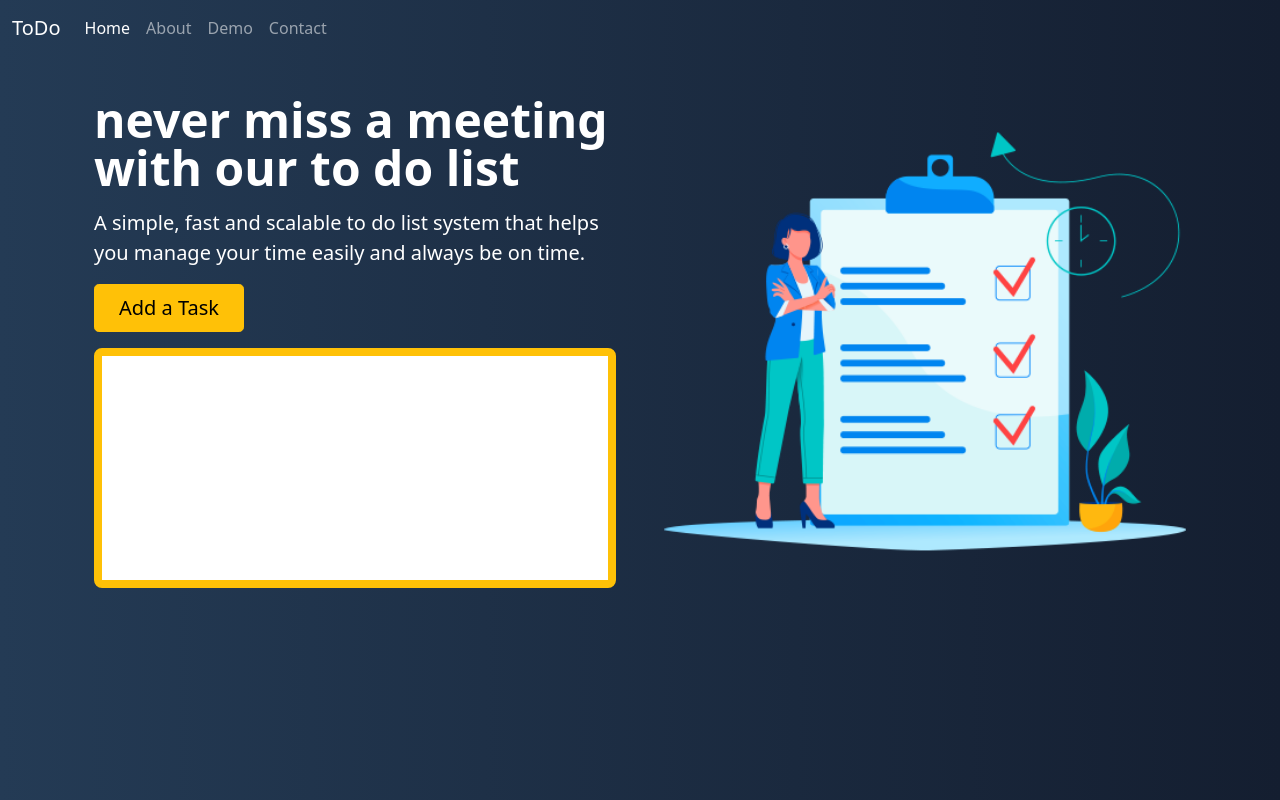
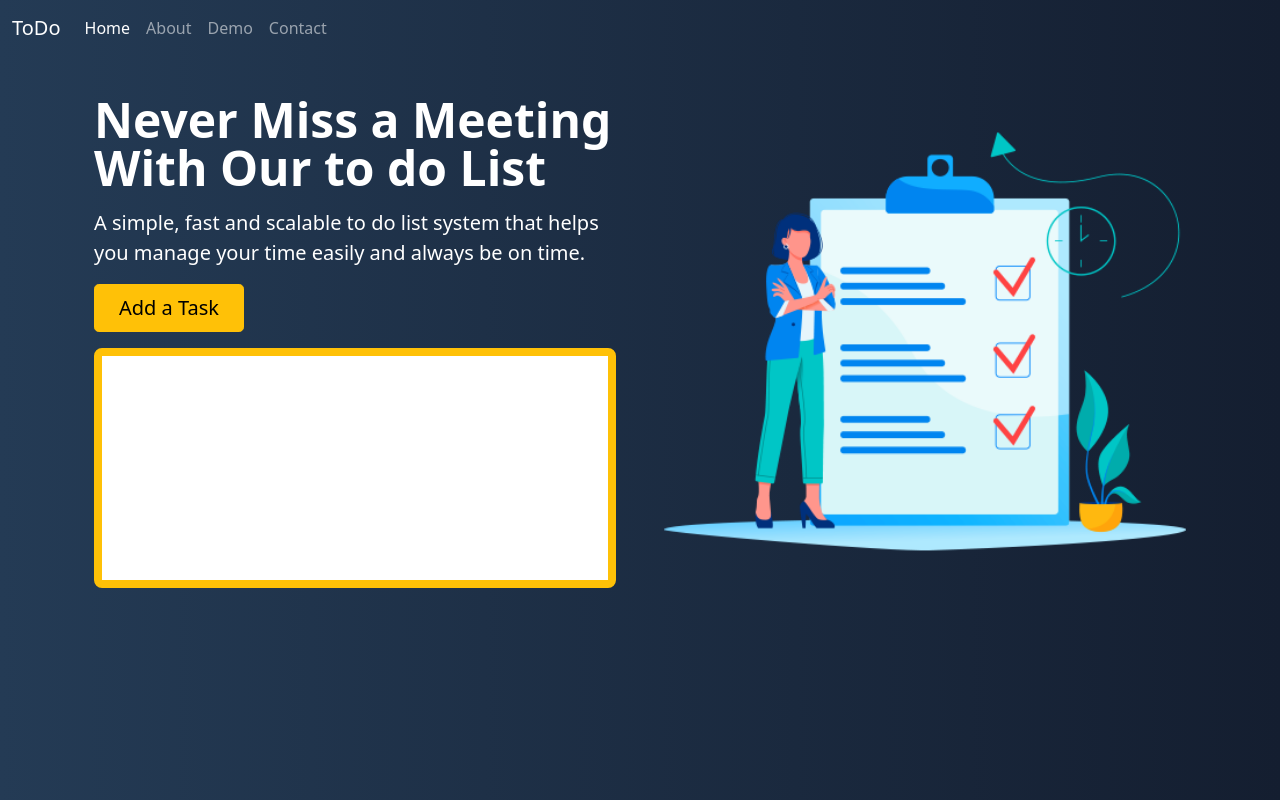
Before and after one commit to kenmd33/1st-project, a plain HTML site: page Index.html in a window 1280 px wide. Drawn offline with nearby package versions, Linux system fonts and the light colour scheme.

Commit message:
fixed some typos

```diff
--- a/Index.html
+++ b/Index.html
@@ -2,7 +2,7 @@
 <html lang="en">
 
 <head>
-    <title>First Project</title>
+    <title>First Project V2</title>
     <!-- Required meta tags -->
     <meta charset="utf-8">
     <meta name="viewport" content="width=device-width, initial-scale=1, shrink-to-fit=no">
@@ -51,7 +51,7 @@
                         loading="lazy">
                 </div>
                 <div class="col-lg-6">
-                    <h1 class="display-5 fw-bold lh-1 mb-3">never miss a meeting with our to do list</h1>
+                    <h1 class="display-5 fw-bold lh-1 mb-3">Never Miss a Meeting With Our to do List</h1>
                     <p class="lead">A simple, fast and scalable to do list system that helps you manage your time easily
                     and always be on time.
                     </p>
```
